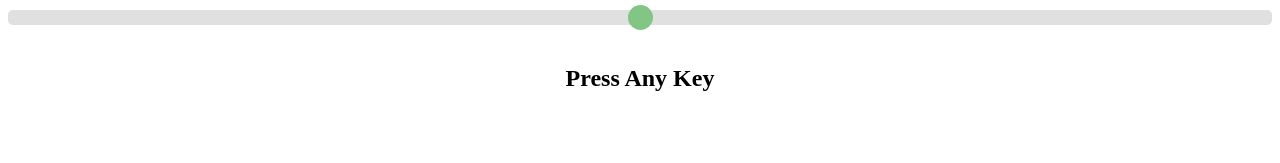
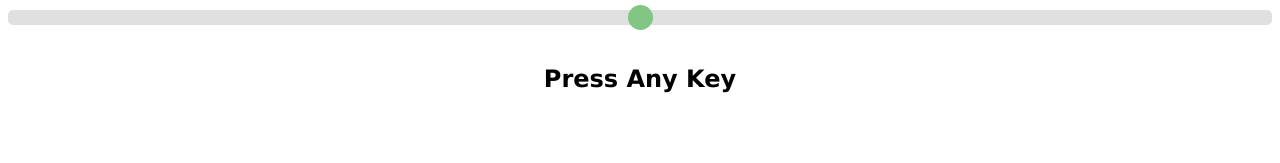
Before and after one commit to gogakoreli/angular-7-rxjs-snake-game, an Angular app: page / in a window 1280 px wide. Shown: the top 163 px of the page. Built offline with nearby package versions, Linux system fonts and the light colour scheme.

Commit message:
update font family

```diff
--- a/src/styles.scss
+++ b/src/styles.scss
@@ -1 +1,4 @@
-/* You can add global styles to this file, and also import other style files */
+body {
+  font-family: 'Lucida Sans', 'Lucida Sans Regular', 'Lucida Grande',
+    'Lucida Sans Unicode', Geneva, Verdana, sans-serif;
+}
```
